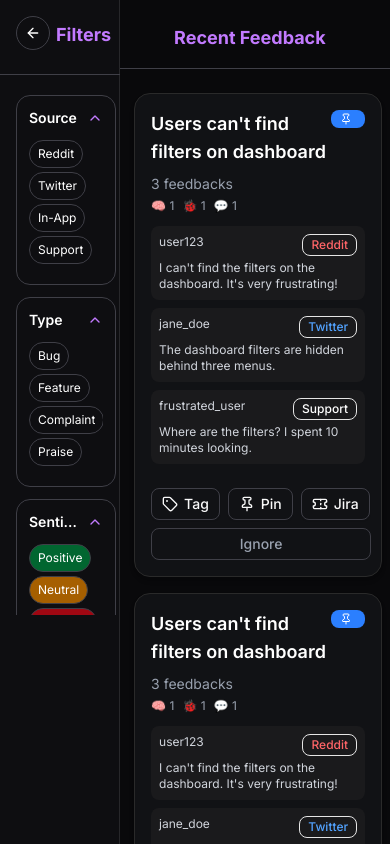
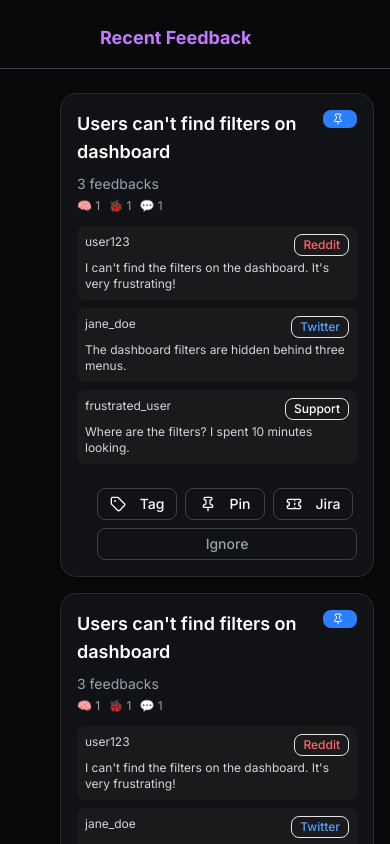
Before and after one commit to MohammadUmar5/Feedback, a React (Vite) app in the folder frontend/: page / in a window 390 px wide. Both pictures are taken after a click on the element "Feedback". Built offline with nearby package versions, Linux system fonts and the light colour scheme.

Commit message:
Add Responsiveness

```diff
--- a/frontend/src/App.css
+++ b/frontend/src/App.css
@@ -12,7 +12,7 @@
 .dataflex{
   display: flex;
   flex-direction: column;
-  margin-left: 19%;
+  /* margin-left: 19%; */
   height: 100vh;
   background-color: rgb(9,9,11);
   overflow-x:hidden
--- a/frontend/src/App.jsx
+++ b/frontend/src/App.jsx
@@ -16,7 +16,7 @@ function App() {
         <Sidebar onFeedbackClick={() => setActiveView("feedback")} />
       )}
       {activeView === "feedback" && (
-        <div className="dataflex p-6">
+        <div className="dataflex p-6 w-200 md:w-full sm:w-full ml-0 md:ml-66 sm:ml30 ">
           <FeedbackGroup title="Recent Feedback" />
           <div className="feedbackCard">
             <FeedbackCard
--- a/frontend/src/components/Feedback/FeedbackCard.jsx
+++ b/frontend/src/components/Feedback/FeedbackCard.jsx
@@ -5,7 +5,7 @@ import { cn } from "@/lib/utils";
 
 function FeedbackCard({ title, pinned, stats, sentiment, feedbacks }) {
   return (
-    <div className=" ml-9 sm:ml-3 md:ml-3 bg-[#111215] rounded-2xl border border-[#2a2a2a] p-4 shadow-md w-62 sm:w-80 md:w-80">
+    <div className=" ml-9 sm:ml-3 md:ml-3 bg-[#111215] rounded-2xl border border-[#2a2a2a] p-4 shadow-md w-100 sm:w-80 md:w-80">
       <div className="flex items-start justify-between">
         <h2 className="text-white text-lg font-semibold">{title}</h2>
         {pinned && (
@@ -59,22 +59,22 @@ function FeedbackCard({ title, pinned, stats, sentiment, feedbacks }) {
       </div>
 
       {/* Actions */}
-      <div className="mt-6 ml-0 sm:ml-5 md:ml-5">
+      <div className="mt-6 ml-5 sm:ml-5 md:ml-5">
         <div className="flex gap-2">
-          <Button className="bg-transparent border border-zinc-700 " size="sm">
-            <TagIcon className="w-4 h-4 mr-0 sm:mr-1 md:mr-2" /> Tag
+          <Button className="w-20 sm:w-10 md:w-auto bg-transparent border border-zinc-700 " size="sm">
+            <TagIcon className="w-4 h-4 mr-2 sm:mr-1 md:mr-2" /> Tag
           </Button>
-          <Button className="bg-transparent border border-zinc-700" size="sm">
-            <PinIcon className="w-4 h-4 mr-0 sm:mr-1 md:mr-2" /> Pin
+          <Button className="w-20 sm:w-10 md:w-auto bg-transparent border border-zinc-700" size="sm">
+            <PinIcon className="w-4 h-4 mr-2 sm:mr-1 md:mr-2" /> Pin
           </Button>
-          <Button className="bg-transparent border border-zinc-700" size="sm">
-            <TicketIcon className="w-4 h-4 mr-0 sm:mr-1 md:mr-2" /> Jira
+          <Button className="w-20 sm:w-10 md:w-auto bg-transparent border border-zinc-700" size="sm">
+            <TicketIcon className="w-4 h-4 mr-2 sm:mr-1 md:mr-2" /> Jira
           </Button>
         </div>
         <Button
           variant="ghost"
           size="sm"
-          className=" mt-2 w-55 sm:w-58 md:w-61 bg-transparent border border-zinc-700 text-gray-400"
+          className=" mt-2 w-65 sm:w-58 md:w-61 bg-transparent border border-zinc-700 text-gray-400"
         >
           Ignore
         </Button>
--- a/frontend/src/components/Fsidebar/Fsidebar.jsx
+++ b/frontend/src/components/Fsidebar/Fsidebar.jsx
@@ -5,17 +5,19 @@ import { ArrowLeft } from "lucide-react";
 export default function Fsidebar({ onArrowClick }) {
   return (
     <div
-      className="z-10 fixed top-0 left-0 w-30 sm:w-64 md:w-68 h-screen text-white p-4 border-r border-zinc-800"
+      className="hidden sm:block z-10 fixed top-0 left-0 w-30 sm:w-64 md:w-68 h-screen text-white p-4 border-r border-zinc-800"
       style={{ backgroundColor: "rgb(14,14,17)" }}
     >
       <div className="filterName flex items-center justify-start">
         <button
           className="border border-zinc-700 rounded-full p-2 mb-4 hover:bg-zinc-700 transition duration-200"
-          onClick={onArrowClick} // Call the callback when the button is clicked
+          onClick={onArrowClick}
         >
           <ArrowLeft className="w-4 h-4" />
         </button>
-        <h2 className="text-lg sm:text-sm md:text-xl ml-1.5 sm:ml-4 md:ml-4 font-bold text-purple-400 mb-3">Filters</h2>
+        <h2 className="text-lg sm:text-sm md:text-xl ml-1.5 sm:ml-4 md:ml-4 font-bold text-purple-400 mb-3">
+          Filters
+        </h2>
       </div>
 
       <div className="my-2 w-32 sm:w-40 md:w-70 relative right-6 mb-5">
```
